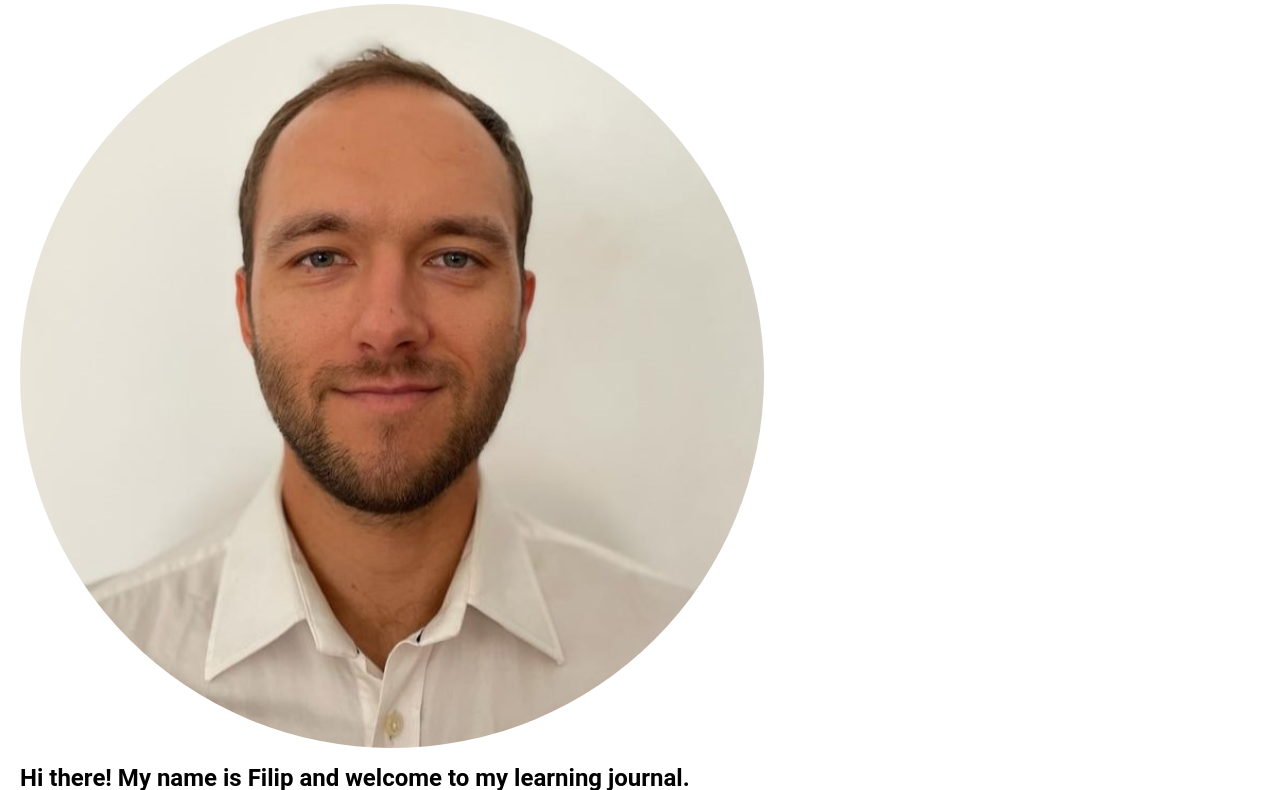
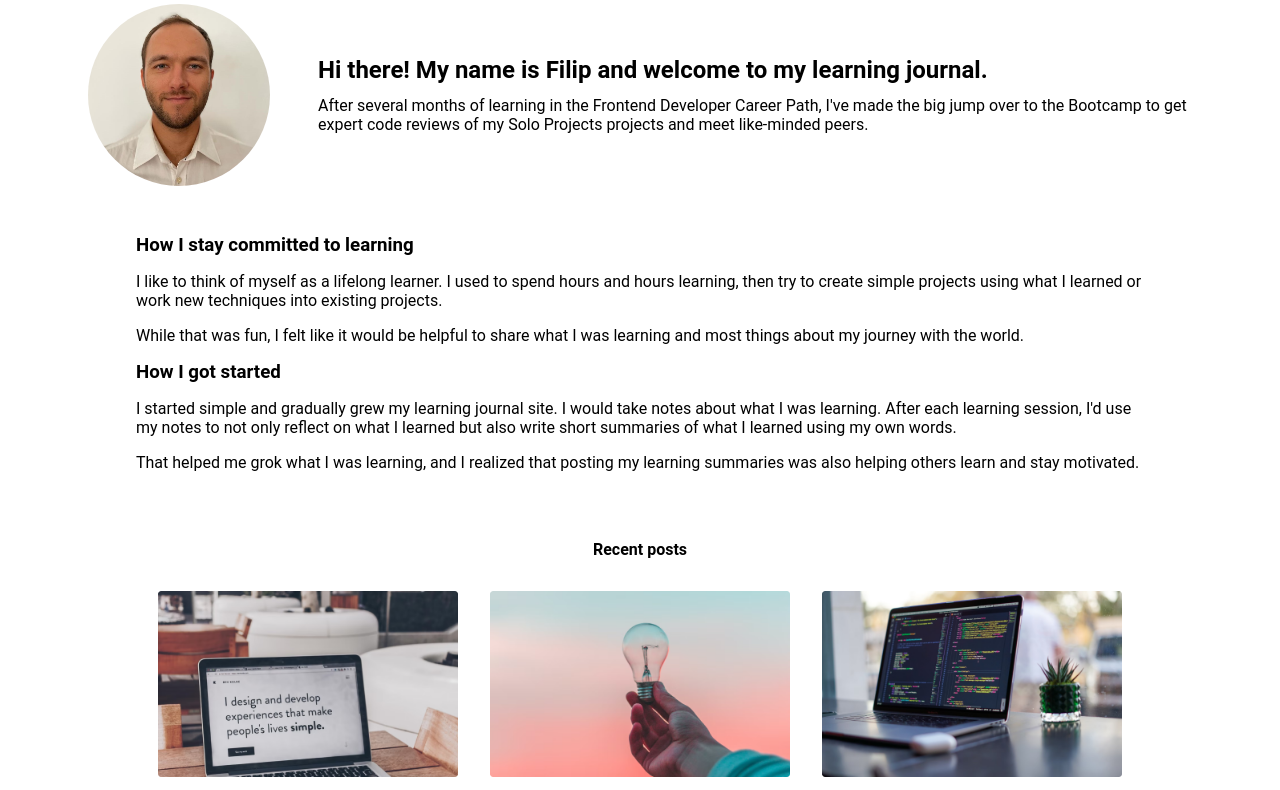
Before and after one commit to FilipSzkarlat/Learning-Journal, a plain HTML site: page about.html in a window 1280 px wide. Shown: the part 60-850 px from the top of the page. Drawn offline with Linux system fonts and the light colour scheme.

Commit message:
Layout according to the design is ready

```diff
--- a/about.html
+++ b/about.html
@@ -20,13 +20,21 @@
     </nav>
     <main>
       <section class="about-me">
+        <div class="flex-row">
           <img src="images/Filip Szkarlat Szczepaniak square.jpeg" alt="" />
-        <h1>Hi there! My name is Filip and welcome to my learning journal.</h1>
+          <div class="hi-there-container">
+            <h1>
+              Hi there! My name is Filip and welcome to my learning journal.
+            </h1>
             <p>
               After several months of learning in the Frontend Developer Career
-          Path, I've made the big jump over to the Bootcamp to get expert code
-          reviews of my Solo Projects projects and meet like-minded peers.
+              Path, I've made the big jump over to the Bootcamp to get expert
+              code reviews of my Solo Projects projects and meet like-minded
+              peers.
             </p>
+          </div>
+        </div>
+        <div class="narrow-content-container">
           <h3>How I stay committed to learning</h3>
           <p>
             I like to think of myself as a lifelong learner. I used to spend hours
@@ -52,6 +60,8 @@
           </p>
 
           <h3 class="recent-post">Recent posts</h3>
+        </div>
+
       </section>
       <section class="blogs">
         <div class="article">
--- a/style.css
+++ b/style.css
@@ -6,8 +6,10 @@
 }
 
 body {
+  margin: 0 auto;
   font-family: "Roboto", sans-serif;
   font-size: 16px;
+  max-width: 1200px;
 }
 
 /* Display flex */
@@ -141,6 +143,10 @@ h3:last-of-type {
   text-align: center;
 }
 
+.hidden-article {
+  display: none;
+}
+
 /* ABOUT ME */
 
 .about-me {
@@ -150,7 +156,7 @@ h3:last-of-type {
 }
 
 .about-me img {
-  width: 60%;
+  width: 182px;
   border-radius: 50%;
 }
 
@@ -158,8 +164,10 @@ h3:last-of-type {
   margin-bottom: 3em;
 }
 
-.hidden-article {
-  display: none;
+.narrow-content-container {
+  display: flex;
+  flex-direction: column;
+  gap: 1em;
 }
 
 /* Footer */
@@ -210,4 +218,29 @@ footer {
     max-height: 500px;
     object-fit: cover;
   }
+
+  .about-me {
+    padding: 0 3em;
+  }
+
+  .flex-row {
+    display: flex;
+    align-items: center;
+    gap: 3em;
+    margin-bottom: 1em;
+  }
+
+  .hi-there-container {
+    display: flex;
+    flex-direction: column;
+    gap: 0.75em;
+  }
+
+  .about-me p:first-of-type {
+    margin-bottom: 0;
+  }
+
+  .narrow-content-container {
+    margin: 1em 3em 0;
+  }
 }
```
Lines whose indentation alone changed are shown as unchanged.
